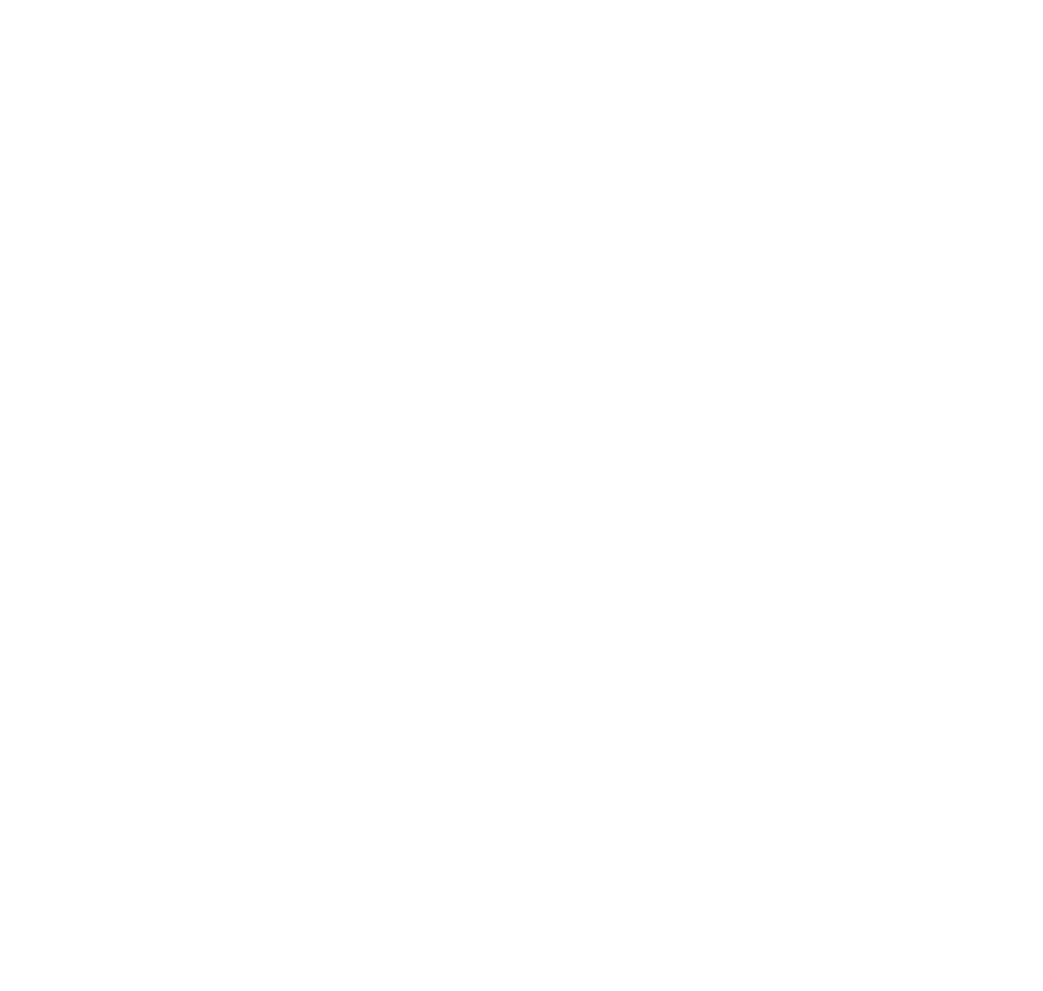
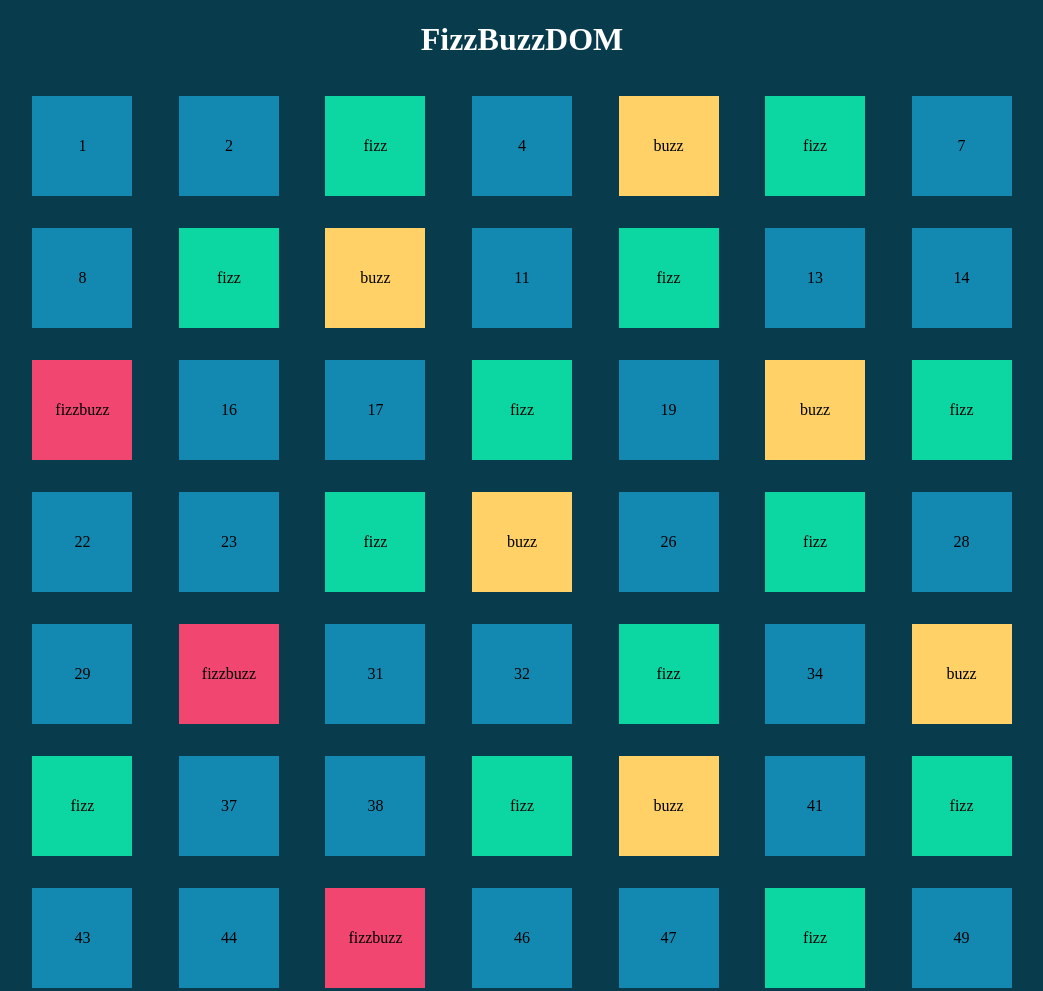
Before and after one commit to ilariasalvati00/js-fizzbuzz, a plain HTML site: page index.html in a window 1280 px wide. Shown: the top 991 px of the page, without its empty margins (118-1161 px from the left). Before the commit the page ends 800 px from the top, so only its background shows below. Drawn offline with Linux system fonts and the light colour scheme.

Commit message:
fatto bonus 2

```diff
--- a/index.html
+++ b/index.html
@@ -4,9 +4,12 @@
     <meta charset="UTF-8">
     <meta name="viewport" content="width=device-width, initial-scale=1.0">
     <title>Document</title>
+    <link rel="stylesheet" href="style.css">
 </head>
 <body>
-
+    <h1>FizzBuzzDOM</h1>
+    <div id="container">
+    </div>
 
     <script src="main.js"></script>
 </body>
--- a/main.js
+++ b/main.js
@@ -1,14 +1,15 @@
+const container = document.getElementById("container")
 for (let i = 1; i<=100; i++){
     if ((i%3==0) && (i%5==0)){
-        console.log("FizzBuzz");
+        container.innerHTML+='<div class="box fizzbuzz">fizzbuzz</div>'
     }
     else if (i%5==0){
-        console.log("Buzz");
+        container.innerHTML+='<div class="box buzz">buzz</div>'
     }
     else if (i%3==0) {
-        console.log("Fizz");
+        container.innerHTML+='<div class="box fizz">fizz</div>'
     }
     else{
-        console.log(i)
+        container.innerHTML+=`<div class="box numero">${i}</div>`
     }
 }
--- a/style.css
+++ b/style.css
@@ -0,0 +1,41 @@
+#container{
+    width: 80%;
+    margin:auto;
+    display: flex;
+    flex-wrap: wrap;
+    justify-content: space-between;
+}
+
+body{
+    background-color: #083b4c;
+}
+
+h1{
+    color:white;
+    text-align: center;
+}
+
+.box{
+    width: 100px;
+    height: 100px;
+    margin: 1rem;
+    display:flex;
+    justify-content: center;
+    align-items: center;
+}
+
+.numero{
+    background-color: #1389b2;
+}
+
+.fizz{
+    background-color: #0cd6a1;
+}
+
+.buzz{
+    background-color: #ffd166;
+}
+
+.fizzbuzz{
+    background-color: #f0466f;
+}
```
